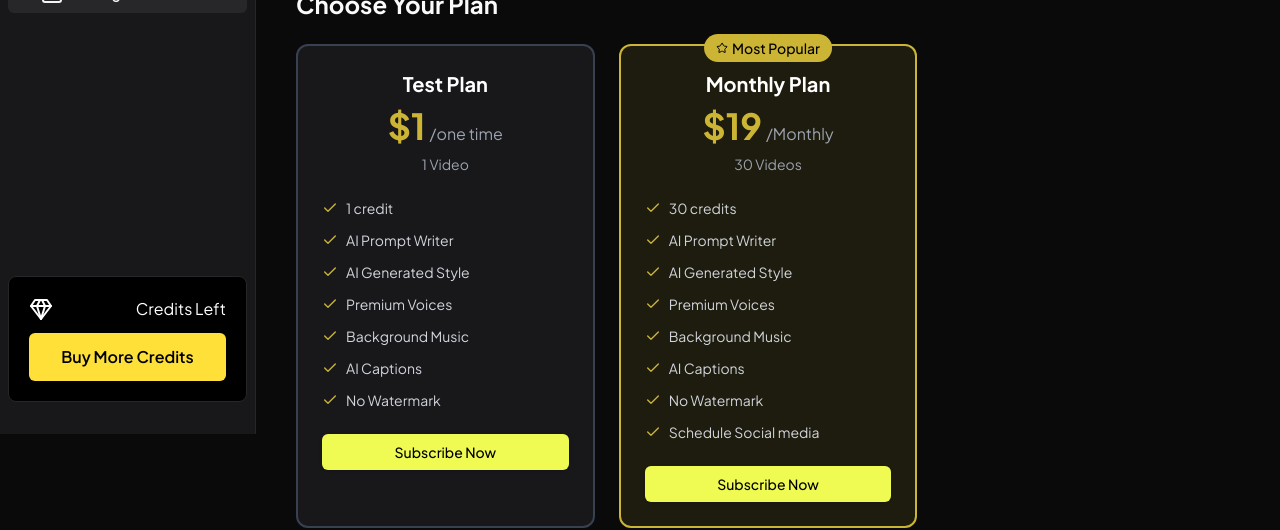
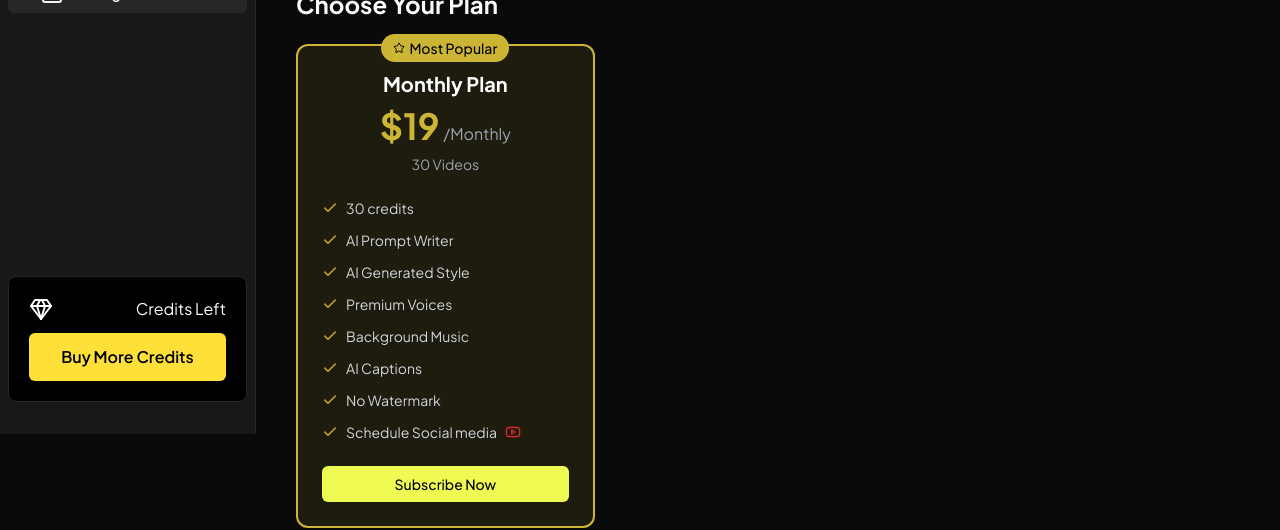
Before and after one commit to OnePixel2025/ai-short-video-gen, a Next.js app: page /billing in a window 1280 px wide. Shown: the part 366-896 px from the top of the page. Built offline with nearby package versions, Linux system fonts and the light colour scheme; no server answers.

Commit message:
Remove test payment plan and add YouTube icon to Schedule Social media feature

```diff
--- a/app/(main)/billing/page.jsx
+++ b/app/(main)/billing/page.jsx
@@ -4,7 +4,7 @@ import { Button } from '@/components/ui/button';
 import { api } from '@/convex/_generated/api';
 // import { PayPalButtons } from '@paypal/react-paypal-js';
 import { useMutation } from 'convex/react';
-import { CircleDollarSign, Wallet, Phone, Check, Star } from 'lucide-react';
+import { CircleDollarSign, Wallet, Phone, Check, Star, Youtube } from 'lucide-react';
 import React from 'react'
 import { toast } from 'sonner';
 import { useLanguage } from '@/app/_context/LanguageContext'
@@ -12,24 +12,6 @@ import { getTranslation } from '@/lib/translations';
 import StripeCheckout from './_components/StripeCheckout';
 
 const pricingPlans = [
-    {
-        id: 'test',
-        name: 'Test Plan',
-        price: 1,
-        period: 'one time',
-        credits: 1,
-        videos: '1 Video',
-        features: [
-            '1 credit',
-            'AI Prompt Writer',
-            'AI Generated Style',
-            'Premium Voices',
-            'Background Music',
-            'AI Captions',
-            'No Watermark'
-        ],
-        isPopular: false
-    },
     {
         id: 'pro',
         name: 'Monthly Plan',
@@ -132,8 +114,11 @@ function Billing() {
                                 {plan.features.map((feature, index) => (
                                     <div key={index} className='flex items-center gap-2'>
                                         <Check className='w-4 h-4 text-[#CCB535] flex-shrink-0' />
-                                        <span className='text-sm text-gray-700 dark:text-gray-300'>
+                                        <span className='text-sm text-gray-700 dark:text-gray-300 flex items-center gap-2'>
                                             {feature}
+                                            {feature === 'Schedule Social media' && (
+                                                <Youtube className='w-4 h-4 text-red-600 flex-shrink-0' />
+                                            )}
                                         </span>
                                     </div>
                                 ))}
```
